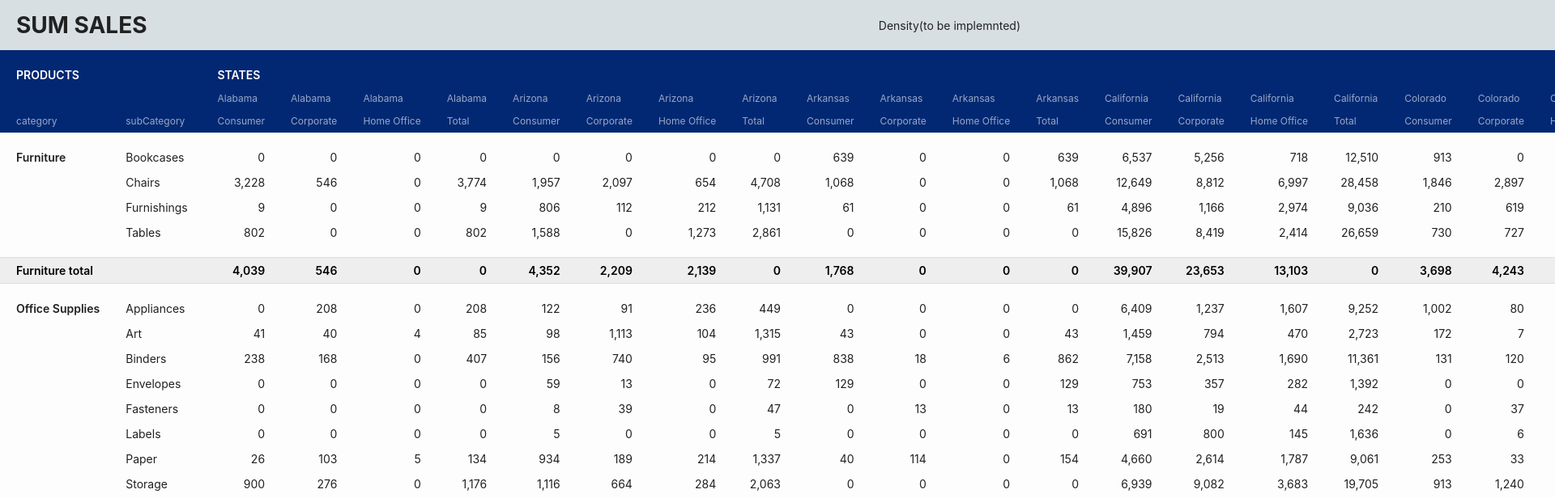
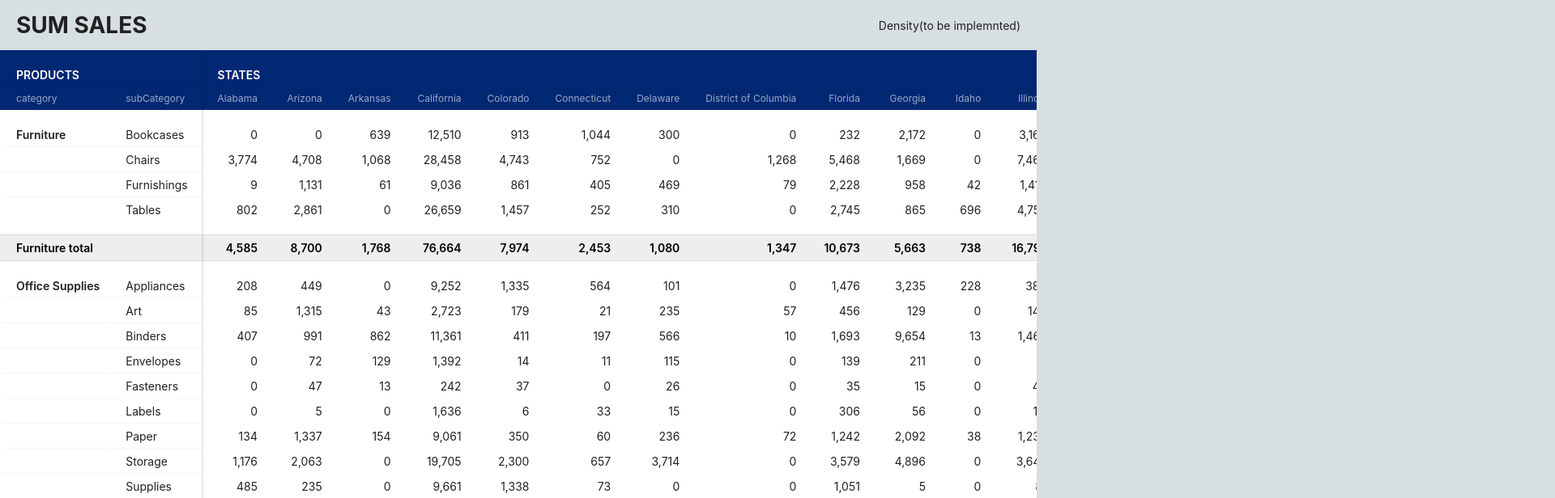
Before and after one commit to zastavnitskiy/pivot-table, a React (Create React App) app: page / in a window 1280 px wide. Shown: the top 616 px of the page at 81% size, 1920 px wide, since content can reach past the window. Built offline with nearby package versions, Linux system fonts and the light colour scheme.

Commit message:
Sticky positioning using pure CSS

```diff
--- a/src/App.tsx
+++ b/src/App.tsx
@@ -23,7 +23,7 @@ function App() {
         tableName="Sum Sales"
         fetchData={fetchData}
         rows={["category", "subCategory"]}
-        columns={["state", "segment"]}
+        columns={["state"]}
         aggregationType="sum"
         valueProperty={"sales"}
         rowsLabel="Products"
--- a/src/components/PivotTable/components/Table/Table.module.css
+++ b/src/components/PivotTable/components/Table/Table.module.css
@@ -1,8 +1,16 @@
 .heading {
   font-weight: bold;
 }
+
+.tableContainer {
+  width: 100%;
+  overflow: scroll;
+}
+
 .table {
   background: #fdfdfd;
+  position: relative;
+  table-layout: fixed;
 }
 
 /**
@@ -44,8 +52,8 @@ Simple CSS reset for table styles.
 }
 
 .table td {
-  /* outline: 1px solid salmon; */
   text-align: right;
+  background: #fff;
 }
 
 .topHeaderRow th {
@@ -81,7 +89,6 @@ Simple CSS reset for table styles.
 .totalRow th,
 .totalRow td {
   background: #eee;
-
   border-top: 1px solid #dedede;
   border-bottom: 1px solid #dedede;
 }
@@ -104,6 +111,7 @@ Simple CSS reset for table styles.
 .table .headerColumn {
   text-align: left;
 }
+
 .table .headerColumn__primary {
   font-weight: 600;
 }
@@ -117,3 +125,19 @@ Simple CSS reset for table styles.
 .row:nth-last-of-type(2) td {
   padding-bottom: 20px;
 }
+
+.table .stickyCell {
+  position: sticky;
+  left: 0;
+  box-shadow: 2px 0 2px rgba(0, 0, 0, 0.1);
+  z-index: 1;
+}
+
+.table .stickyCell:nth-child(2) {
+  left: 135px;
+}
+
+.table .topHeaderRow__primary .stickyCell:nth-child(2) {
+  outline: 2px solid red;
+  left: 246px;
+}
--- a/src/components/PivotTable/components/Table/Table.tsx
+++ b/src/components/PivotTable/components/Table/Table.tsx
@@ -81,7 +81,9 @@ export const Table: React.FC<TableProps> = props => {
     <tr
       className={classnames(styles.topHeaderRow, styles.topHeaderRow__primary)}
     >
-      <th colSpan={props.rows.length}>{props.rowsLabel}</th>
+      <th colSpan={props.rows.length} className={classnames(styles.stickyCell)}>
+        {props.rowsLabel}
+      </th>
       <th colSpan={columns.length}>{props.columnsLabel}</th>
     </tr>
   );
@@ -90,7 +92,9 @@ export const Table: React.FC<TableProps> = props => {
     const rowData = [];
     if (i === props.columns.length - 1) {
       for (let k = 0; k < props.rows.length; k++) {
-        rowData.push(<th>{props.rows[k]}</th>);
+        rowData.push(
+          <th className={classnames(styles.stickyCell)}>{props.rows[k]}</th>
+        );
       }
     } else {
       for (let k = 0; k < props.rows.length; k++) {
@@ -99,7 +103,11 @@ export const Table: React.FC<TableProps> = props => {
     }
 
     for (let column of columns) {
-      rowData.push(<th>{column[i] === "*" ? "Total" : column[i]}</th>);
+      rowData.push(
+        <th className={styles.topHeaderCell__value}>
+          {column[i] === "*" ? "Total" : column[i]}
+        </th>
+      );
     }
 
     theadMarkup.push(
@@ -148,10 +156,14 @@ export const Table: React.FC<TableProps> = props => {
     }
 
     if (isGrandTotalRow) {
-      rowData.push(<th colSpan={row.length}>Grand total</th>);
+      rowData.push(
+        <th className={classnames(styles.stickyCell)} colSpan={row.length}>
+          Grand total
+        </th>
+      );
     } else if (isTotalRow) {
       rowData.push(
-        <th colSpan={row.length}>
+        <th colSpan={row.length} className={classnames(styles.stickyCell)}>
           {row.filter(rowValue => rowValue !== "*").join("-") + "   total"}
         </th>
       );
@@ -163,7 +175,8 @@ export const Table: React.FC<TableProps> = props => {
               styles.headerColumn,
               index === 0
                 ? styles.headerColumn__primary
-                : styles.headerColumn__secondary
+                : styles.headerColumn__secondary,
+              styles.stickyCell
             )}
           >
             {isFirstOfTopLevelCategory || index > 0 ? rowValue : ""}
@@ -194,5 +207,9 @@ export const Table: React.FC<TableProps> = props => {
     }
   }
 
-  return <table className={styles.table}>{tableMarkup}</table>;
+  return (
+    <div className={styles.tableContainer}>
+      <table className={styles.table}>{tableMarkup}</table>
+    </div>
+  );
 };
```
